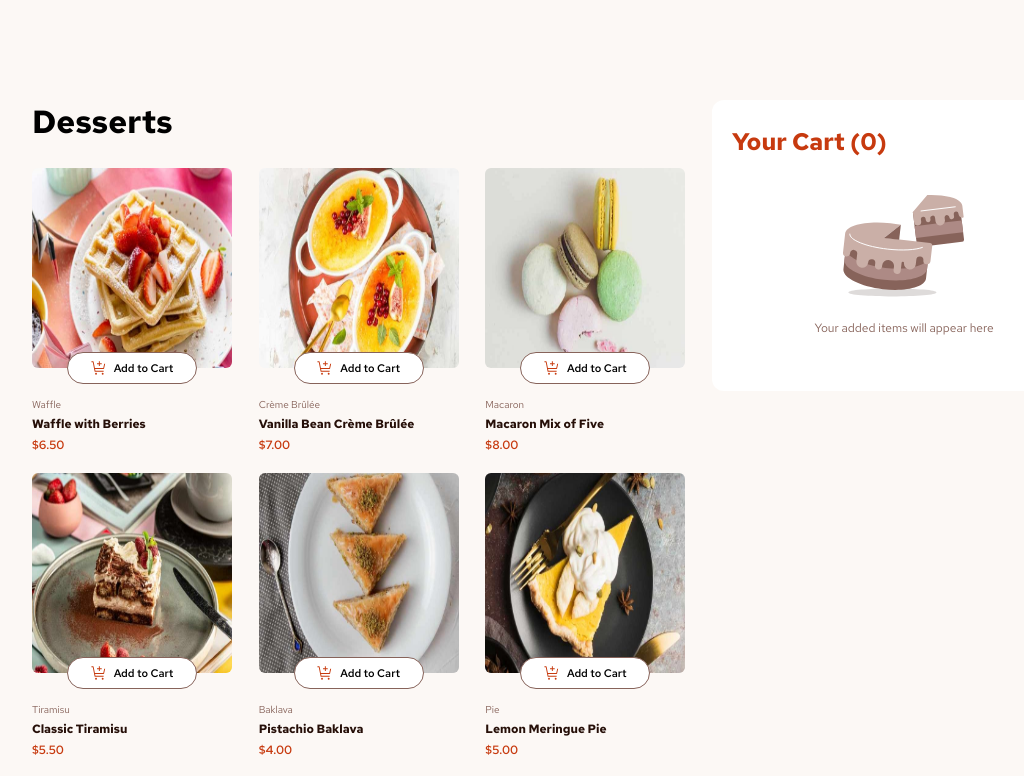
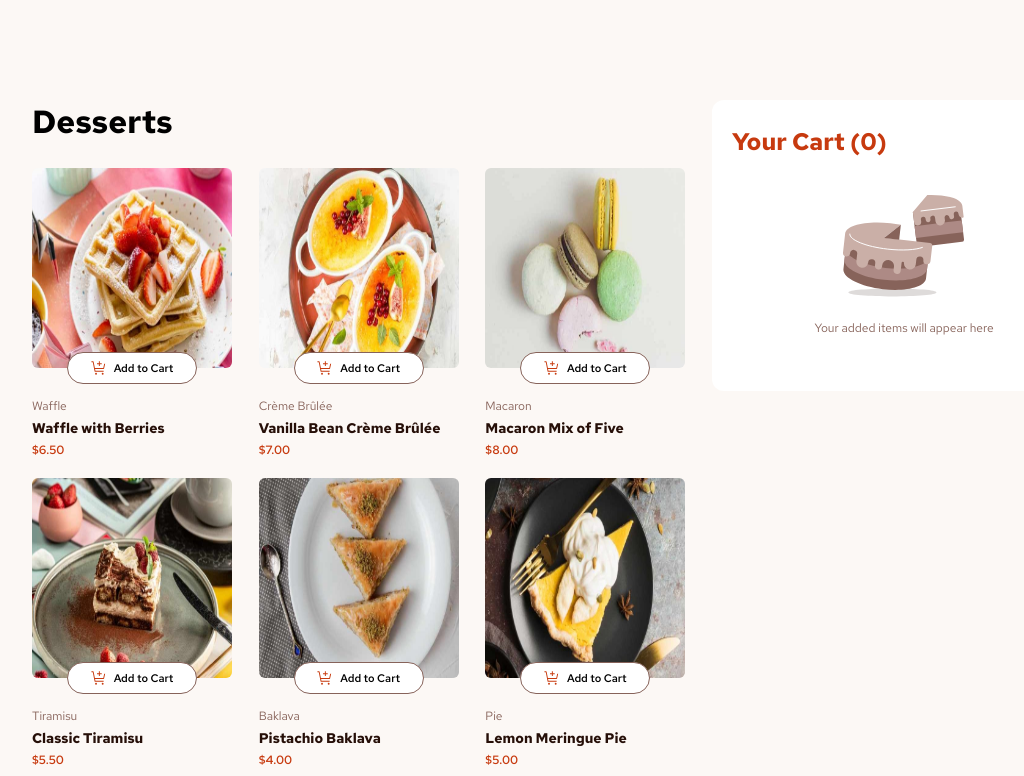
Before and after one commit to h-willis/product-list-with-cart, a React (Create React App) app: page / in a window 1280 px wide. Shown: the top 776 px of the page, without its empty margins (68-1092 px from the left). Built offline with nearby package versions, Linux system fonts and the light colour scheme.

Commit message:
increase font size in item cards

```diff
--- a/src/components/ItemCardContainer/ItemCardContainer.css
+++ b/src/components/ItemCardContainer/ItemCardContainer.css
@@ -9,13 +9,13 @@
 }
 
 .category {
-  font-size: 10px;
+  font-size: 12px;
   margin-top: 25px;
   color: var(--Rose500);
 }
 
 .name {
-  font-size: 12px;
+  font-size: 14px;
   margin: 5px 0;
   color: var(--Rose900);
 }
@@ -32,7 +32,6 @@
     width: 328px;
     height: 210px;
   }
-
 }
 
 .itemPrice {
```
